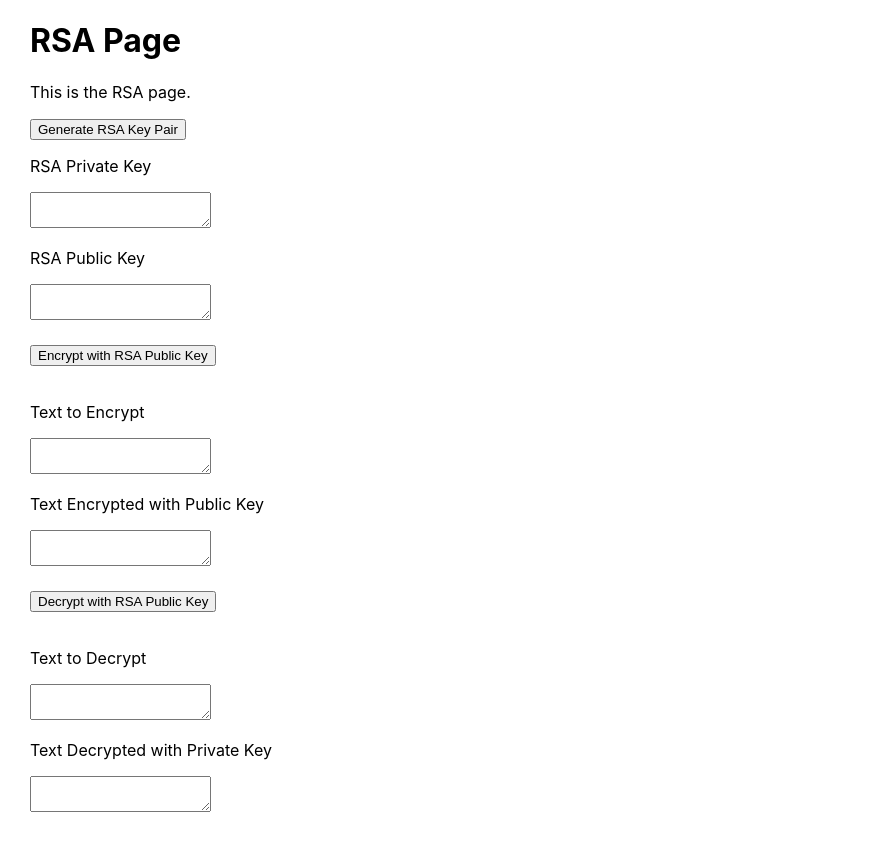
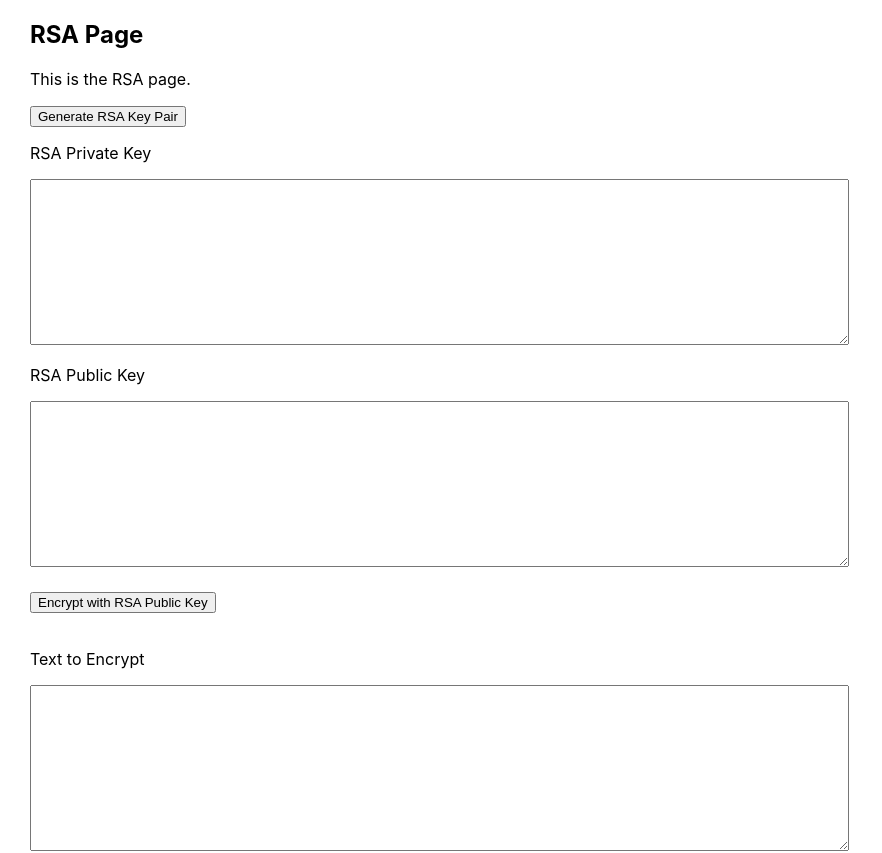
Before and after one commit to Mike11199/CS-361-RSA-React-App, a React (Create React App) app in the folder frontend/: page /rsa in a window 1280 px wide. Shown: the top 853 px of the page, without its empty margins (0-882 px from the left). Before the commit the page ends 816 px from the top, so only its background shows below. Built offline with nearby package versions, Linux system fonts and the light colour scheme.

Commit message:
addd styled component to make textarea bigger on rsa page.  confirmed button does generate rsa key public and private.

```diff
--- a/frontend/package.json
+++ b/frontend/package.json
@@ -11,6 +11,7 @@
     "react-dom": "^18.2.0",
     "react-router-dom": "^6.10.0",
     "react-scripts": "5.0.1",
+    "styled-components": "^5.3.9",
     "web-vitals": "^2.1.4"
   },
   "scripts": {
--- a/frontend/src/components/RSAPage.js
+++ b/frontend/src/components/RSAPage.js
@@ -1,30 +1,41 @@
 import React from 'react';
 import { JSEncrypt } from "jsencrypt";  // reference https://bartlomiejmika.com/post/2022/how-to-perform-rsa-encryption-in-javascript-and-golang/
 //https://www.npmjs.com/package/node-rsa   THIS DID NOT WORK, ONLY FOR NODE AND NOT FOR REACT
+
+import Wrapper from '../wrappers/RSA.js'  // this is for styled components
 
 const generateRSAKeys = () => {
   // reference https://bartlomiejmika.com/post/2022/how-to-perform-rsa-encryption-in-javascript-and-golang/
   let crypt = new JSEncrypt({default_key_size: 2048})
   let publicKey = crypt.getPublicKey()
   let privateKey = crypt.getPrivateKey()
+  // let publicKey_B64 = crypt.getPublicKeyB64()
+  // let privateKey_B64 = crypt.getPrivateKeyB64()
   console.log(crypt)
   console.log(publicKey)
   console.log(privateKey)
+  const private_key_field = document.getElementById("rsa_private_key_field")
+  const public_key_field = document.getElementById("rsa_public_key_field")
+  private_key_field.innerText = privateKey
+  public_key_field.innerText = publicKey
+  // console.log(publicKey_B64)
+  // console.log(privateKey_B64)
 }
 
 
 
 const RSAPage = () => {
   return (
+    <Wrapper>
     <div>
       <h1>RSA Page</h1>
       <p>This is the RSA page.</p>
       <button onClick={()=> generateRSAKeys()}>Generate RSA Key Pair</button>
       <br></br>
       <p>RSA Private Key</p>
-      <textarea></textarea>
+      <textarea id="rsa_private_key_field"></textarea>
       <p>RSA Public Key</p>
-      <textarea></textarea>
+      <textarea id="rsa_public_key_field"></textarea>
       <br></br>
       <br></br>
       <button>Encrypt with RSA Public Key</button>
@@ -43,7 +54,11 @@ const RSAPage = () => {
       <textarea></textarea>
       <p>Text Decrypted with Private Key</p>
       <textarea></textarea>
+      <br></br>
+      <br></br>
+      <br></br>
     </div>
+    </Wrapper>
   );
 }
 
--- /dev/null
+++ b/frontend/src/wrappers/RSA.js
@@ -0,0 +1,9 @@
+import styled from 'styled-components'
+
+const Wrapper = styled.aside`
+    textarea {
+      width: 65%;
+      height: 20vh;
+    }
+`
+export default Wrapper
```
Also changed, not shown: 1 other file (tests, documents, lock files or other folders).
